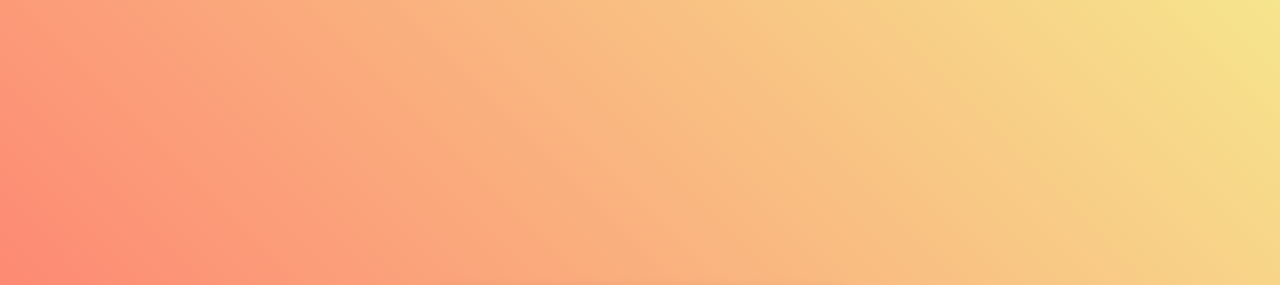
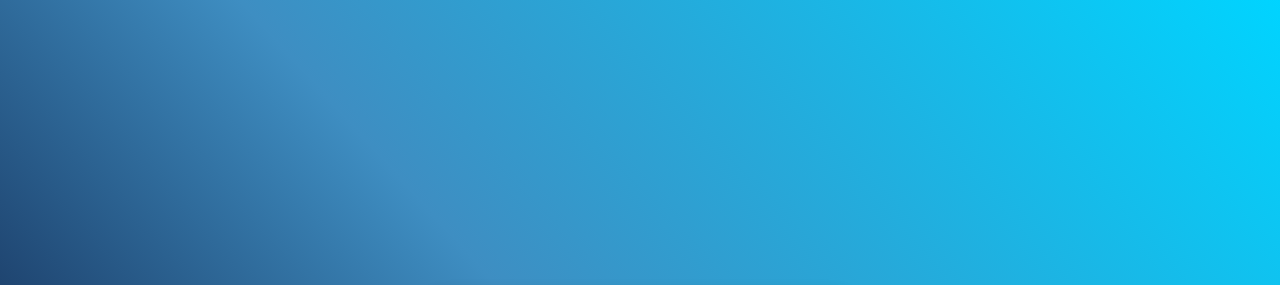
Before and after one commit to davie2309/sorry, a plain HTML site: page sorry.html in a window 1280 px wide. Shown: the top 285 px of the page. Drawn offline with Linux system fonts and the light colour scheme.

Commit message:
Update sorrycss.css

```diff
--- a/sorrycss.css
+++ b/sorrycss.css
@@ -1,5 +1,6 @@
 body {
-    background: linear-gradient(45deg, #ff6b6b, #f6e58d);
+    background: rgb(2,0,36);
+    background: linear-gradient(48deg, rgba(2,0,36,1) 0%, rgba(62,142,194,1) 48%, rgba(0,212,255,1) 100%);
     display: flex;
     justify-content: center;
     align-items: center;
```
